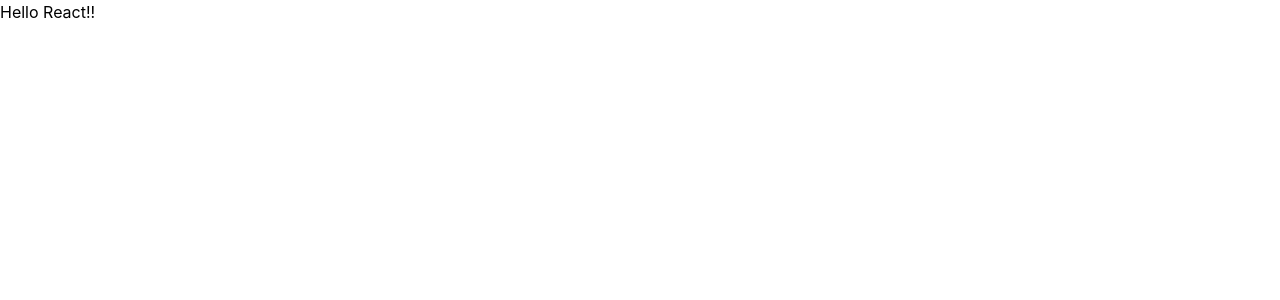
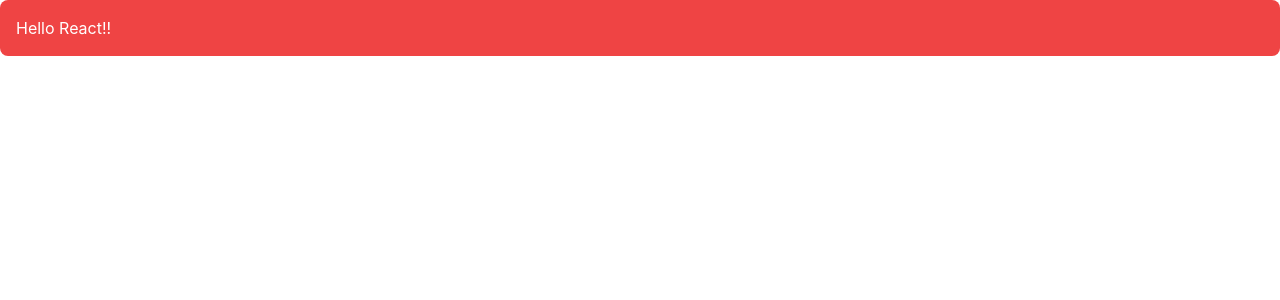
Before and after one commit to aditya28n99/pixcel6app, a React (Create React App) app: page / in a window 1280 px wide. Shown: the top 300 px of the page. Built offline with nearby package versions, Linux system fonts and the light colour scheme; a web font is replaced by a local one.

Commit message:
Initialized EmployeeList page

```diff
--- a/src/App.js
+++ b/src/App.js
@@ -1,9 +1,11 @@
+import React from "react";
+import EmployeeList from "./pages/EmployeeList";
 
 
 function App() {
   return (
     <>
-    Hello React!!
+    <EmployeeList/>
     </>
   );
 }
--- /dev/null
+++ b/src/pages/EmployeeList.js
@@ -0,0 +1,9 @@
+import React from 'react'
+
+export default function EmployeeList() {
+  return (
+    <div className="bg-red-500 text-white p-4 rounded-lg">
+    Hello React!!
+    </div>
+  )
+}
```
Also changed, not shown: 1 other file (tests, documents, lock files or other folders).
